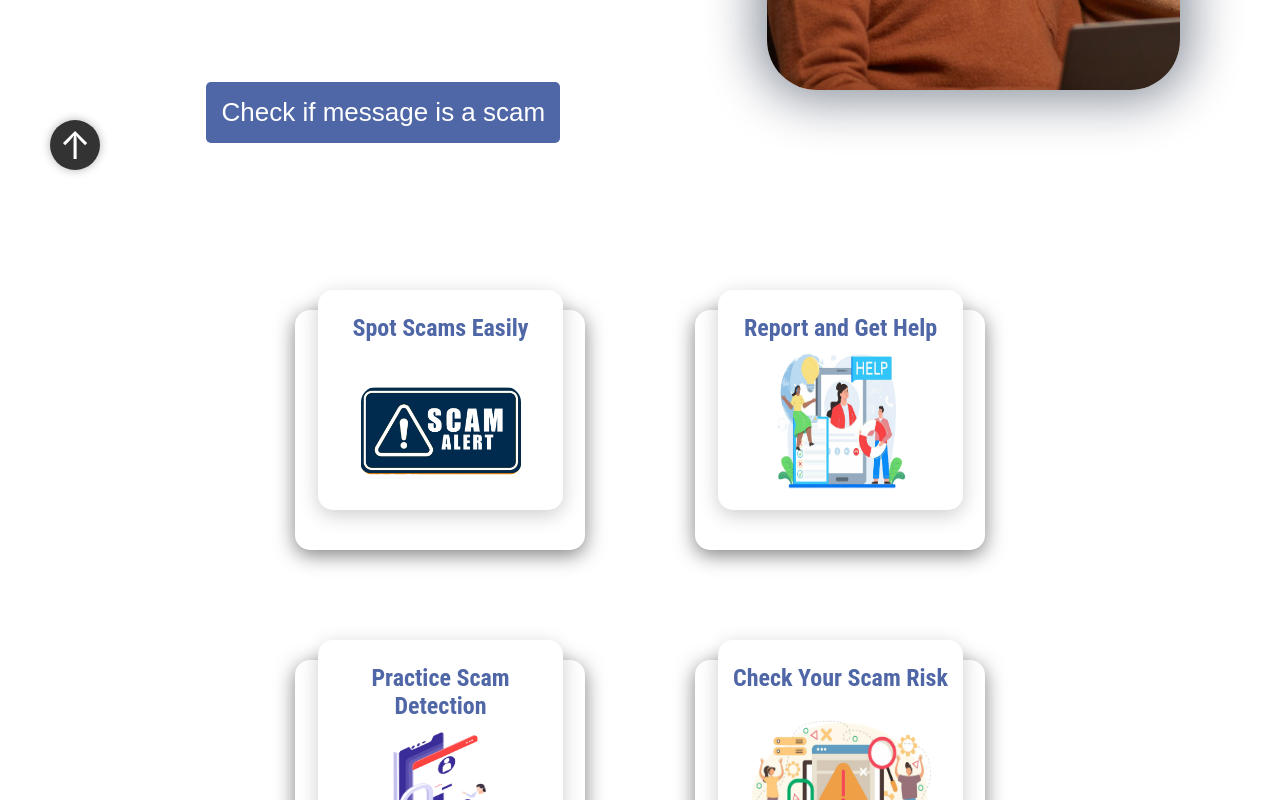
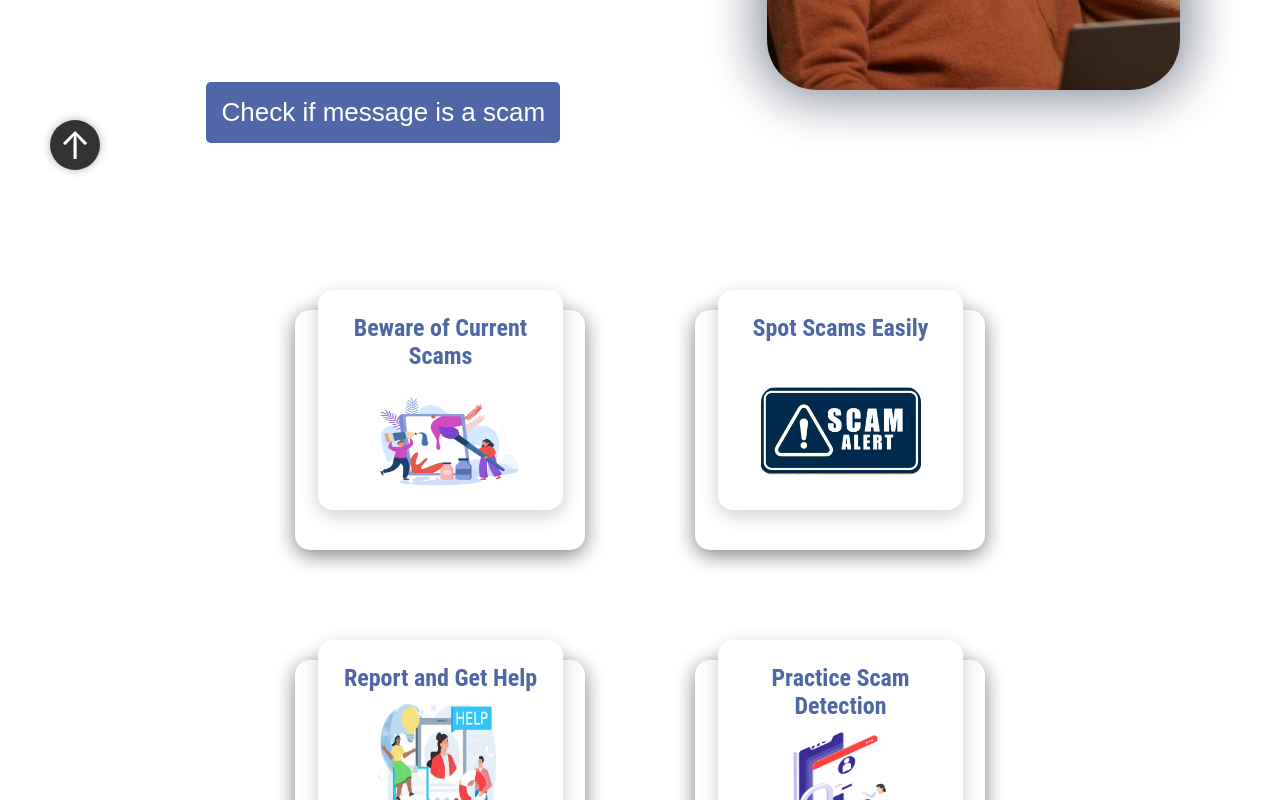
Before and after one commit to YQiZhu/ScamGuard, a React (Create React App) app in the folder scamguard_react/: page / in a window 1280 px wide. Shown: the part 590-1390 px from the top of the page. Built offline with nearby package versions, Linux system fonts and the light colour scheme; a web font is replaced by a local one.

Commit message:
Update hover card in home page and add scroll function for scroll down

```diff
--- a/scamguard_react/src/HomePage.css
+++ b/scamguard_react/src/HomePage.css
@@ -79,6 +79,7 @@
     font-size: 20px;
     color: white;
     animation: bounce 2s infinite;
+    cursor: pointer;
 }
 
 @keyframes bounce {
--- a/scamguard_react/src/HomePage.js
+++ b/scamguard_react/src/HomePage.js
@@ -1,4 +1,4 @@
-import React from 'react';
+import React, {useRef} from 'react';
 import { ShaderGradientCanvas, ShaderGradient } from 'shadergradient';
 import { useNavigate } from 'react-router-dom';
 import * as reactSpring from '@react-spring/three';
@@ -6,8 +6,20 @@ import * as drei from '@react-three/drei';
 import * as fiber from '@react-three/fiber';
 import './HomePage.css';
 
-const HomePage = ({ scrollToTop }) => {
+const HomePage = () => {
     const navigate = useNavigate();
+
+    const scrollToCardsRef = useRef(null);
+
+    // Function to scroll to the section
+    const scrollToSection = (ref) => {
+        if (ref.current) {
+            window.scrollTo({
+                top: ref.current.offsetTop - 60, // Adjust 80px above the element
+                behavior: 'smooth',
+            });
+        }
+    };
 
     return (
         <>
@@ -39,14 +51,36 @@ const HomePage = ({ scrollToTop }) => {
                     <img src='/images/reallife_scenario/home_page1.jpg' alt="home page img" className='home-page-img' />
                 </div>
                 <div className="scroll-hint">
-                    <span>Scroll Down For More Information ↓</span>
+                    <span onClick={() => scrollToSection(scrollToCardsRef)}>Scroll Down For More Information ↓</span>
                 </div>
             </header>
 
             <main>
                 <section className="Desc-section">
                     {/* <h2>What is on this website?</h2> */}
-                    <div className="hover-card-container">
+                    <div className="hover-card-container" ref={scrollToCardsRef}>
+                        <div className="hover-card">
+                            <div className="hover-card-content">
+                                <div className="hover-card-main">
+                                    <h3>Beware of Current Scams</h3>
+                                    <img
+                                        src={require('./images/create_poster.png')}
+                                        alt="Create Scam Posters"
+                                        style={{
+                                            width: '180px',
+                                            height: '100px',
+                                            // paddingBottom: '10px'
+                                        }}
+                                    />
+                                </div>
+                                <div className="hover-card-description">
+                                    <p>
+                                        🔍 Stay informed about the latest scams targeting your community. Visit the Current Scams page to learn more details!
+                                    </p>
+                                    <button>Get Started</button>
+                                </div>
+                            </div>
+                        </div>
                         <div className="hover-card">
                             <div className="hover-card-content">
                                 <div className="hover-card-main">
@@ -182,6 +216,7 @@ const HomePage = ({ scrollToTop }) => {
                                 </div>
                             </div>
                         </div>
+
                     </div>
                 </section>
             </main>
--- a/scamguard_react/src/IdentifyScams/EmailScams.js
+++ b/scamguard_react/src/IdentifyScams/EmailScams.js
@@ -25,7 +25,7 @@ function EmailScams() {
     const scrollToSection = (ref) => {
         if (ref.current) {
             window.scrollTo({
-                top: ref.current.offsetTop - 60, // Adjust 80px above the element
+                top: ref.current.offsetTop - 60, // Adjust above the element
                 behavior: 'smooth',
             });
         }
--- a/scamguard_react/src/IdentifyScams/ImpersonationScams.js
+++ b/scamguard_react/src/IdentifyScams/ImpersonationScams.js
@@ -25,7 +25,7 @@ function ImpersonationScams() {
     const scrollToSection = (ref) => {
         if (ref.current) {
             window.scrollTo({
-                top: ref.current.offsetTop - 60, // Adjust 80px above the element
+                top: ref.current.offsetTop - 60, // Adjust 60px above the element
                 behavior: 'smooth',
             });
         }
--- a/scamguard_react/src/IdentifyScams/InvestmentScams.js
+++ b/scamguard_react/src/IdentifyScams/InvestmentScams.js
@@ -25,7 +25,7 @@ function InvestmentScams() {
     const scrollToSection = (ref) => {
         if (ref.current) {
             window.scrollTo({
-                top: ref.current.offsetTop - 60, // Adjust 80px above the element
+                top: ref.current.offsetTop - 60, // Adjust above the element
                 behavior: 'smooth',
             });
         }
--- a/scamguard_react/src/IdentifyScams/JobScams.js
+++ b/scamguard_react/src/IdentifyScams/JobScams.js
@@ -26,7 +26,7 @@ function JobScams() {
     const scrollToSection = (ref) => {
         if (ref.current) {
             window.scrollTo({
-                top: ref.current.offsetTop - 60, // Adjust 80px above the element
+                top: ref.current.offsetTop - 60, // Adjust above the element
                 behavior: 'smooth',
             });
         }
--- a/scamguard_react/src/IdentifyScams/PhoneScams.js
+++ b/scamguard_react/src/IdentifyScams/PhoneScams.js
@@ -25,7 +25,7 @@ function PhoneScams() {
     const scrollToSection = (ref) => {
         if (ref.current) {
             window.scrollTo({
-                top: ref.current.offsetTop - 60, // Adjust 80px above the element
+                top: ref.current.offsetTop - 60, // Adjust above the element
                 behavior: 'smooth',
             });
         }
--- a/scamguard_react/src/IdentifyScams/ProductAndServiceScams.js
+++ b/scamguard_react/src/IdentifyScams/ProductAndServiceScams.js
@@ -25,7 +25,7 @@ function ProductAndServiceScams() {
     const scrollToSection = (ref) => {
         if (ref.current) {
             window.scrollTo({
-                top: ref.current.offsetTop - 60, // Adjust 80px above the element
+                top: ref.current.offsetTop - 60, // Adjust above the element
                 behavior: 'smooth',
             });
         }
--- a/scamguard_react/src/IdentifyScams/RomanceScams.js
+++ b/scamguard_react/src/IdentifyScams/RomanceScams.js
@@ -25,7 +25,7 @@ function RomanceScams() {
     const scrollToSection = (ref) => {
         if (ref.current) {
             window.scrollTo({
-                top: ref.current.offsetTop - 60, // Adjust 80px above the element
+                top: ref.current.offsetTop - 60, // Adjust above the element
                 behavior: 'smooth',
             });
         }
--- a/scamguard_react/src/IdentifyScams/SocialMediaScams.js
+++ b/scamguard_react/src/IdentifyScams/SocialMediaScams.js
@@ -25,7 +25,7 @@ function SocialMediaScams() {
     const scrollToSection = (ref) => {
         if (ref.current) {
             window.scrollTo({
-                top: ref.current.offsetTop - 60, // Adjust 80px above the element
+                top: ref.current.offsetTop - 60, // Adjust above the element
                 behavior: 'smooth',
             });
         }
--- a/scamguard_react/src/IdentifyScams/TextScams.js
+++ b/scamguard_react/src/IdentifyScams/TextScams.js
@@ -25,7 +25,7 @@ function TextScams() {
     const scrollToSection = (ref) => {
         if (ref.current) {
             window.scrollTo({
-                top: ref.current.offsetTop - 60, // Adjust 80px above the element
+                top: ref.current.offsetTop - 60, // Adjust above the element
                 behavior: 'smooth',
             });
         }
--- a/scamguard_react/src/IdentifyScams/WebsiteScams.js
+++ b/scamguard_react/src/IdentifyScams/WebsiteScams.js
@@ -25,7 +25,7 @@ function WebsiteScams() {
     const scrollToSection = (ref) => {
         if (ref.current) {
             window.scrollTo({
-                top: ref.current.offsetTop - 60, // Adjust 80px above the element
+                top: ref.current.offsetTop - 60, // Adjust above the element
                 behavior: 'smooth',
             });
         }
```
